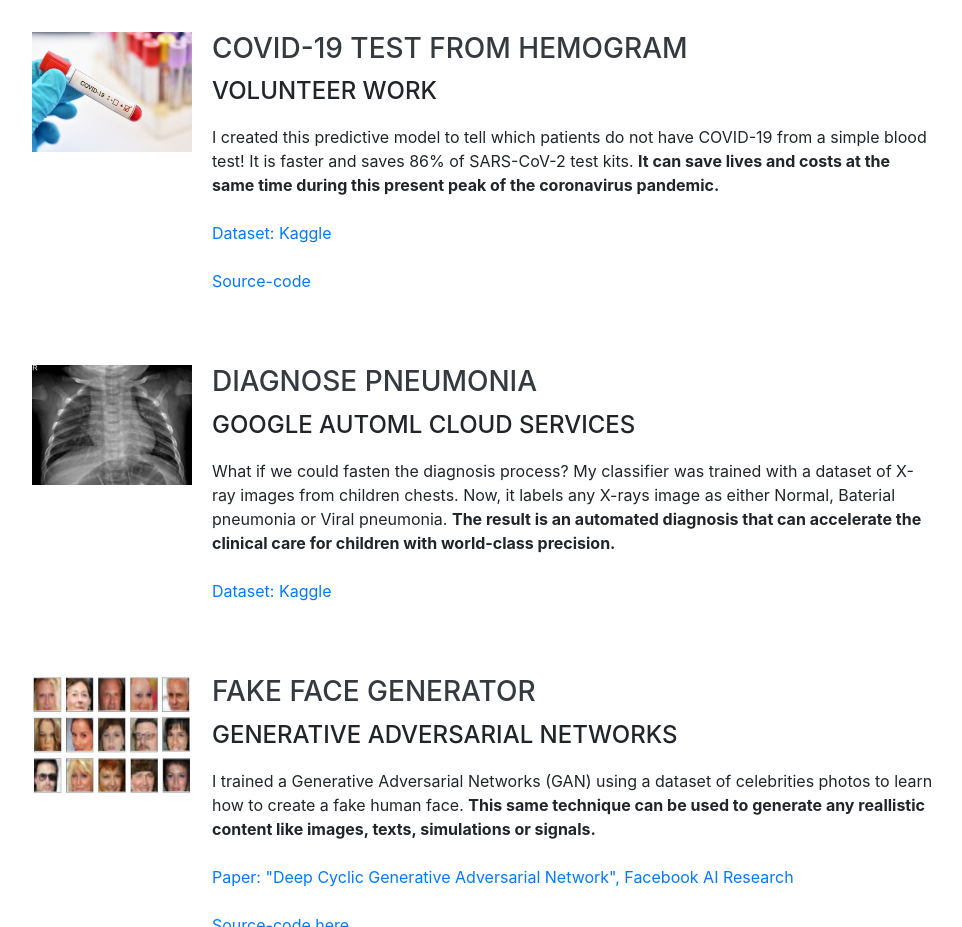
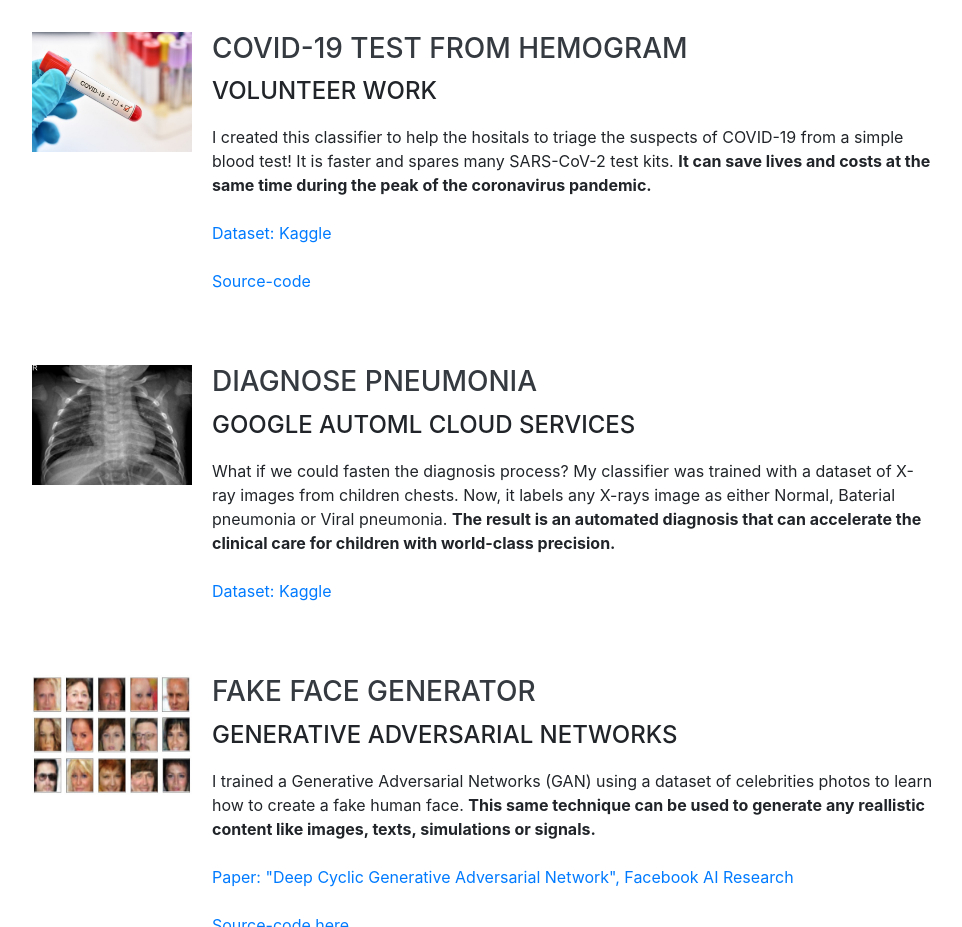
Before and after one commit to diogodutra/diogodutra.github.io, a website with bundled scripts: page index.html in a window 1280 px wide. Shown: the part 5040-5967 px from the top of the page, without its empty margins (288-1250 px from the left). Built offline with nearby package versions, Linux system fonts and the light colour scheme; a web font is replaced by a local one.

Commit message:
Minor text corrections on COVID-19 project

```diff
--- a/index.html
+++ b/index.html
@@ -487,10 +487,10 @@
             <h3>COVID-19 test from hemogram</h3>
             <p class="subheading mb-3">Volunteer Work</p>
             <div class="resume-date text-md-left">
-              <span>I created this predictive model to tell which patients do not have
-                COVID-19 from a simple blood test! It is faster and saves 86% of
+              <span>I created this classifier to help the hositals to triage the suspects of
+                COVID-19 from a simple blood test! It is faster and spares many
                 SARS-CoV-2 test kits. <b>It can save lives and costs at the same time
-                  during this present peak of the coronavirus pandemic.</b>
+                  during the peak of the coronavirus pandemic.</b>
               </b></span>
                 <br><br><a target="_blank" href="https://www.kaggle.com/einsteindata4u/covid19#dataset.xlsx">Dataset: Kaggle</a>
                 <br><br><a target="_blank" href="https://github.com/diogodutra/COVID-19-Albert_Eintein/blob/master/COVID-19_Albert_Einstein.ipynb">Source-code</a>
```
